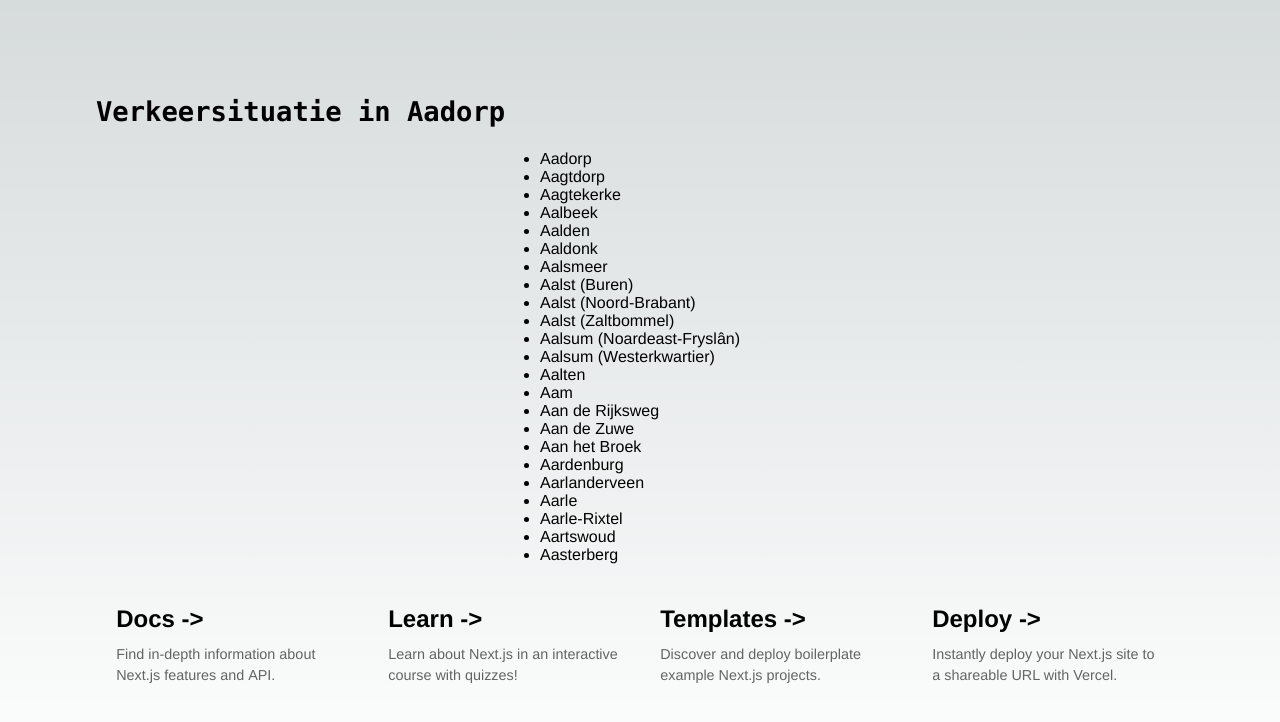
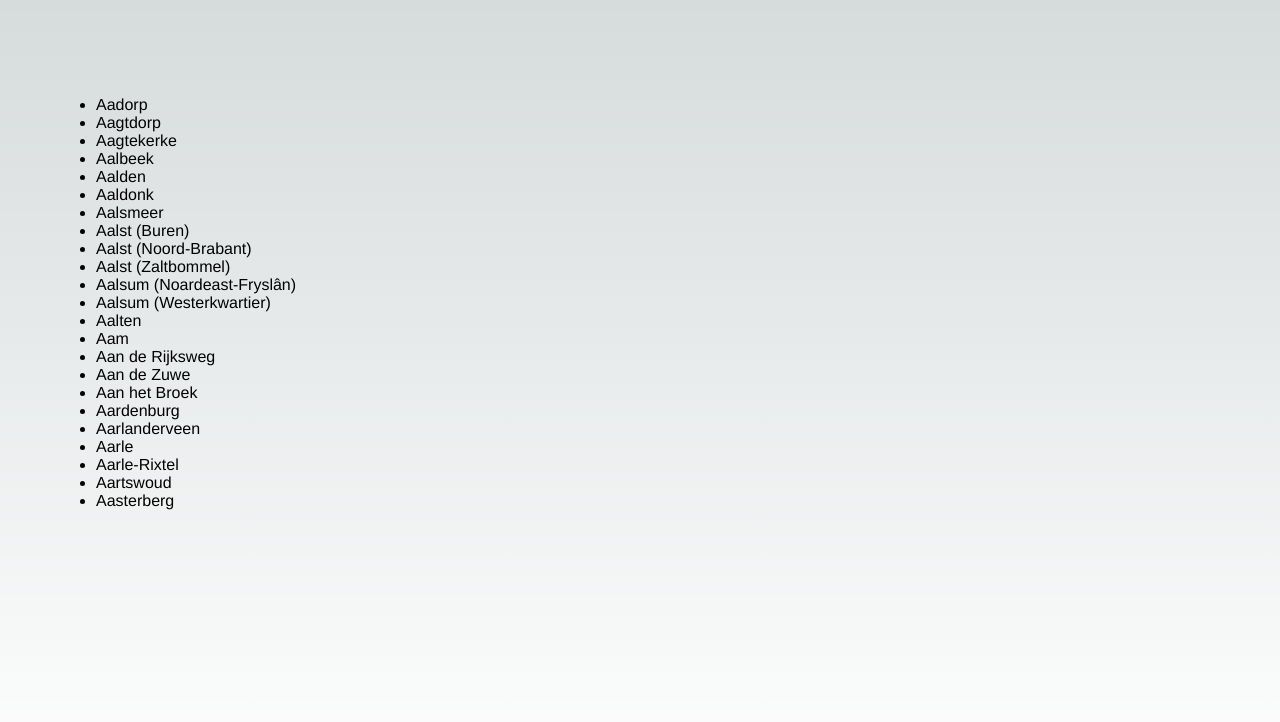
Before and after one commit to erikhuisman/omrijden.nl, a Next.js app in the folder site/: page /Aadorp in a window 1280 px wide. Shown: the top 722 px of the page. Built offline with nearby package versions, Linux system fonts and the light colour scheme.

Commit message:
simplify page

```diff
--- a/site/src/pages/[slug].tsx
+++ b/site/src/pages/[slug].tsx
@@ -1,7 +1,7 @@
-import Head from 'next/head'
+import plaatsnamen from '@/data/plaatsnames'
 import styles from '@/styles/Home.module.css'
 import { GetStaticPropsContext } from 'next'
-import plaatsnamen from '@/data/plaatsnames'
+import Head from 'next/head'
 import Link from 'next/link'
 import slugify from 'slugify'
 
@@ -38,10 +38,7 @@
                 <link rel="icon" href="/favicon.ico" />
             </Head>
             <main className={styles.main}>
-                <div className={styles.description}>
-                    <h1>Verkeersituatie in {slug}</h1>
-                </div>
-
+                <div className={styles.grid}>
                     <ul>
                         {plaatsnamen.map((plaatnaam: string) => (
                             <li key={slugify(plaatnaam)}>
@@ -51,65 +48,6 @@
                             </li>
                         ))}
                     </ul>
-
-
-                <div className={styles.grid}>
-                    <a
-                        href="https://nextjs.org/docs?utm_source=create-next-app&utm_medium=default-template&utm_campaign=create-next-app"
-                        className={styles.card}
-                        target="_blank"
-                        rel="noopener noreferrer"
-                    >
-                        <h2>
-                            Docs <span>-&gt;</span>
-                        </h2>
-                        <p>
-                            Find in-depth information about Next.js features and&nbsp;API.
-                        </p>
-                    </a>
-
-                    <a
-                        href="https://nextjs.org/learn?utm_source=create-next-app&utm_medium=default-template&utm_campaign=create-next-app"
-                        className={styles.card}
-                        target="_blank"
-                        rel="noopener noreferrer"
-                    >
-                        <h2>
-                            Learn <span>-&gt;</span>
-                        </h2>
-                        <p>
-                            Learn about Next.js in an interactive course with&nbsp;quizzes!
-                        </p>
-                    </a>
-
-                    <a
-                        href="https://vercel.com/templates?framework=next.js&utm_source=create-next-app&utm_medium=default-template&utm_campaign=create-next-app"
-                        className={styles.card}
-                        target="_blank"
-                        rel="noopener noreferrer"
-                    >
-                        <h2>
-                            Templates <span>-&gt;</span>
-                        </h2>
-                        <p>
-                            Discover and deploy boilerplate example Next.js&nbsp;projects.
-                        </p>
-                    </a>
-
-                    <a
-                        href="https://vercel.com/new?utm_source=create-next-app&utm_medium=default-template&utm_campaign=create-next-app"
-                        className={styles.card}
-                        target="_blank"
-                        rel="noopener noreferrer"
-                    >
-                        <h2>
-                            Deploy <span>-&gt;</span>
-                        </h2>
-                        <p>
-                            Instantly deploy your Next.js site to a shareable URL
-                            with&nbsp;Vercel.
-                        </p>
-                    </a>
                 </div>
             </main>
         </>
--- a/site/src/pages/api/hello.ts
+++ /dev/null
@@ -1,13 +0,0 @@
-// Next.js API route support: https://nextjs.org/docs/api-routes/introduction
-import type { NextApiRequest, NextApiResponse } from 'next'
-
-type Data = {
-  name: string
-}
-
-export default function handler(
-  req: NextApiRequest,
-  res: NextApiResponse<Data>
-) {
-  res.status(200).json({ name: 'John Doe' })
-}
```
Also changed, not shown: site/src/pages/index.tsx (+2 -66 lines). Lines whose indentation alone changed are shown as unchanged.
